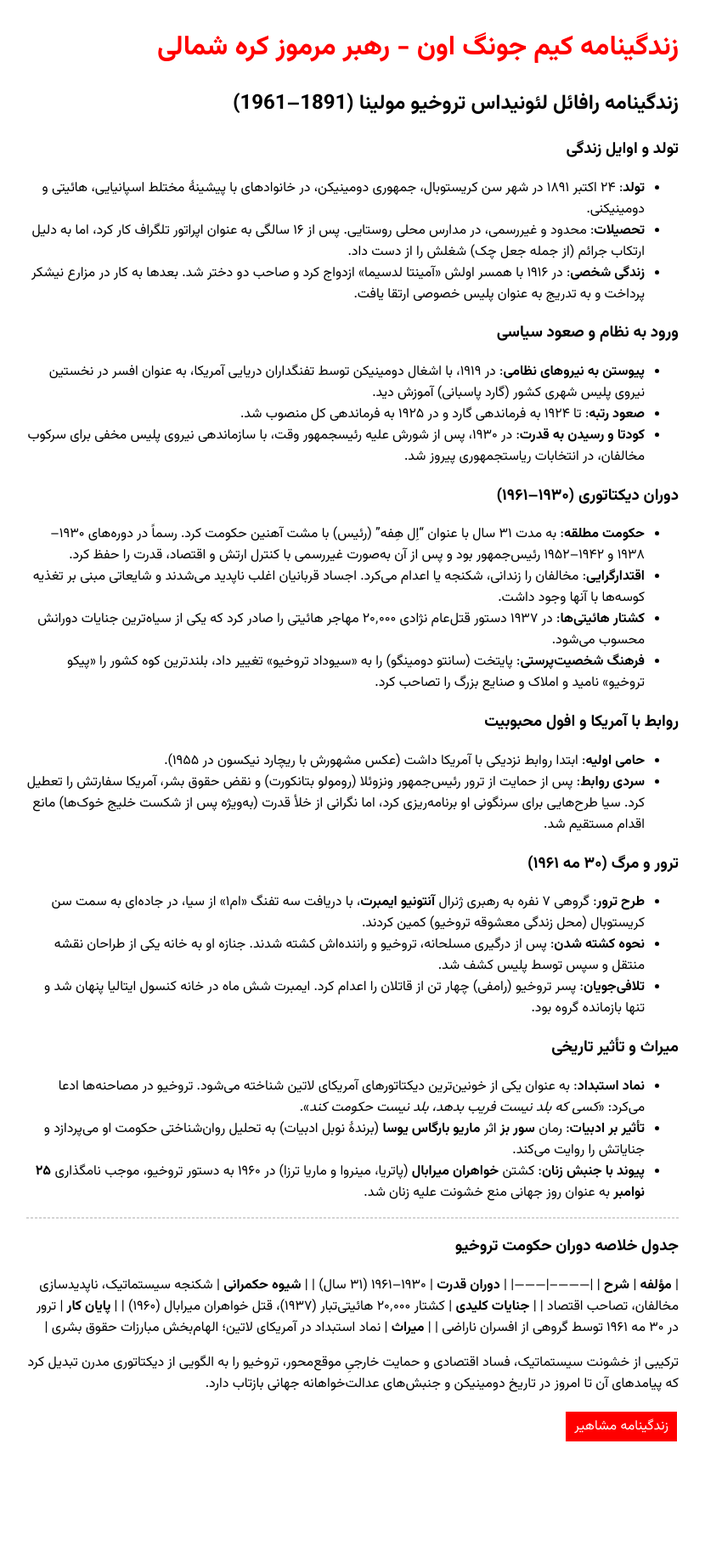
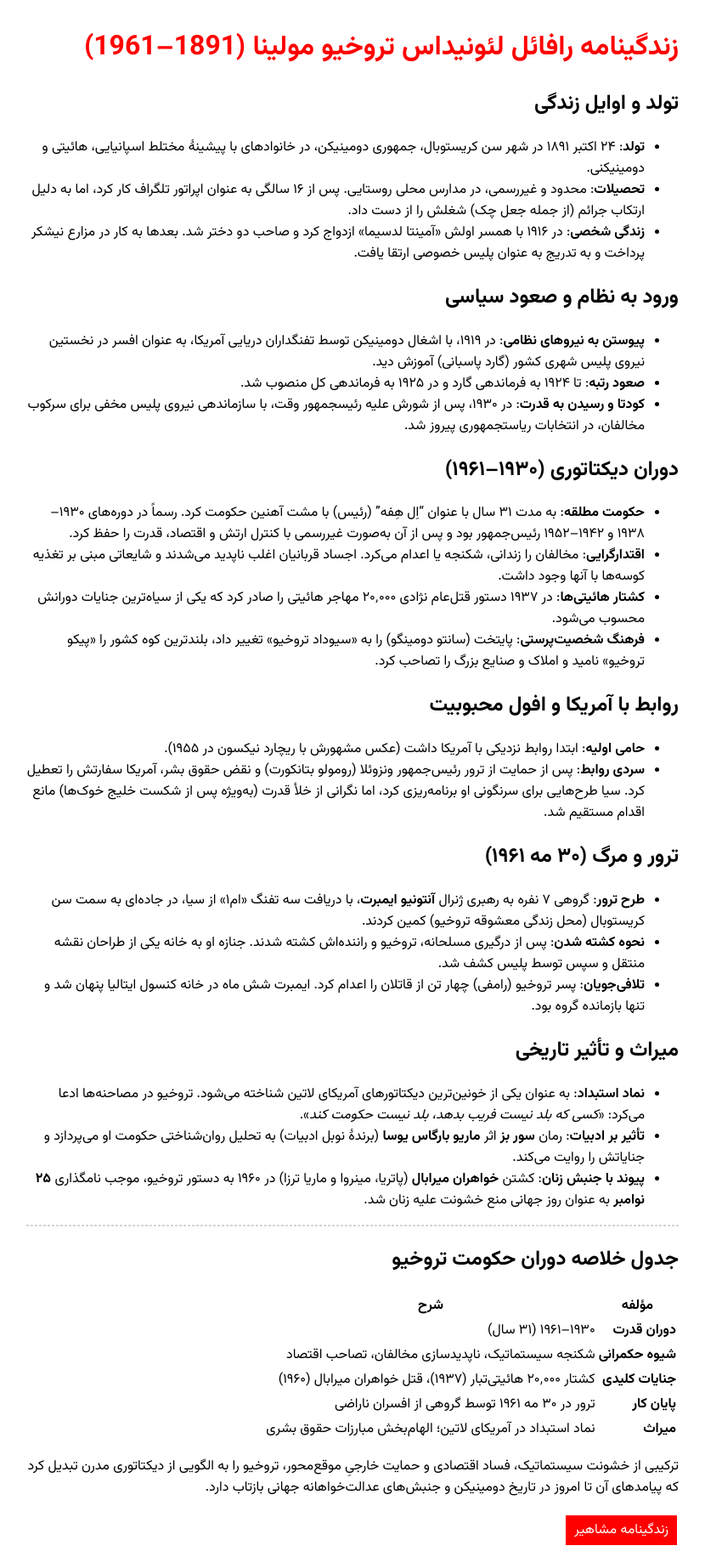
Before and after one commit to darkblog/darkblog.github.io, a Jekyll site: the page built from _posts/2025-7-3-31.md, in a window 1280 px wide. Shown: the whole page at 85% size, without its empty margins (225-1055 px from the left). Built offline with Jekyll 4.4.1, drawn with Linux system fonts in a browser that asks for light colours; before the commit the page ends 1710 px from its top, so only the background shows below that.

Commit message:
Update 2025-7-3-31.md

```diff
--- a/_posts/2025-7-3-31.md
+++ b/_posts/2025-7-3-31.md
@@ -1,43 +1,42 @@
 ---
 layout: post
-title: زندگینامه کیم جونگ اون - رهبر مرموز کره شمالی
+title: زندگینامه رافائل لئونیداس تروخیو مولینا (1891–1961)
 ---
 
-## زندگینامه رافائل لئونیداس تروخیو مولینا (1891–1961)
-
-### تولد و اوایل زندگی
+## تولد و اوایل زندگی
 - **تولد**: ۲۴ اکتبر ۱۸۹۱ در شهر سن کریستوبال، جمهوری دومینیکن، در خانوادهای با پیشینۀ مختلط اسپانیایی، هائیتی و دومینیکنی.
 - **تحصیلات**: محدود و غیررسمی، در مدارس محلی روستایی. پس از ۱۶ سالگی به عنوان اپراتور تلگراف کار کرد، اما به دلیل ارتکاب جرائم (از جمله جعل چک) شغلش را از دست داد.
 - **زندگی شخصی**: در ۱۹۱۶ با همسر اولش «آمینتا لدسیما» ازدواج کرد و صاحب دو دختر شد. بعدها به کار در مزارع نیشکر پرداخت و به تدریج به عنوان پلیس خصوصی ارتقا یافت.
 
-### ورود به نظام و صعود سیاسی
+## ورود به نظام و صعود سیاسی
 - **پیوستن به نیروهای نظامی**: در ۱۹۱۹، با اشغال دومینیکن توسط تفنگداران دریایی آمریکا، به عنوان افسر در نخستین نیروی پلیس شهری کشور (گارد پاسبانی) آموزش دید.
 - **صعود رتبه**: تا ۱۹۲۴ به فرماندهی گارد و در ۱۹۲۵ به فرماندهی کل منصوب شد.
 - **کودتا و رسیدن به قدرت**: در ۱۹۳۰، پس از شورش علیه رئیسجمهور وقت، با سازماندهی نیروی پلیس مخفی برای سرکوب مخالفان، در انتخابات ریاستجمهوری پیروز شد.
 
-### دوران دیکتاتوری (۱۹۳۰–۱۹۶۱)
+## دوران دیکتاتوری (۱۹۳۰–۱۹۶۱)
 - **حکومت مطلقه**: به مدت ۳۱ سال با عنوان "اِل هِفه" (رئیس) با مشت آهنین حکومت کرد. رسماً در دوره‌های ۱۹۳۰–۱۹۳۸ و ۱۹۴۲–۱۹۵۲ رئیس‌جمهور بود و پس از آن به‌صورت غیررسمی با کنترل ارتش و اقتصاد، قدرت را حفظ کرد.
 - **اقتدارگرایی**: مخالفان را زندانی، شکنجه یا اعدام می‌کرد. اجساد قربانیان اغلب ناپدید می‌شدند و شایعاتی مبنی بر تغذیه کوسه‌ها با آنها وجود داشت.
 - **کشتار هائیتی‌ها**: در ۱۹۳۷ دستور قتل‌عام نژادی ۲۰٬۰۰۰ مهاجر هائیتی را صادر کرد که یکی از سیاه‌ترین جنایات دورانش محسوب می‌شود.
 - **فرهنگ شخصیت‌پرستی**: پایتخت (سانتو دومینگو) را به «سیوداد تروخیو» تغییر داد، بلندترین کوه کشور را «پیکو تروخیو» نامید و املاک و صنایع بزرگ را تصاحب کرد.
 
-### روابط با آمریکا و افول محبوبیت
+## روابط با آمریکا و افول محبوبیت
 - **حامی اولیه**: ابتدا روابط نزدیکی با آمریکا داشت (عکس مشهورش با ریچارد نیکسون در ۱۹۵۵).
 - **سردی روابط**: پس از حمایت از ترور رئیس‌جمهور ونزوئلا (رومولو بتانکورت) و نقض حقوق بشر، آمریکا سفارتش را تعطیل کرد. سیا طرح‌هایی برای سرنگونی او برنامه‌ریزی کرد، اما نگرانی از خلأ قدرت (به‌ویژه پس از شکست خلیج خوک‌ها) مانع اقدام مستقیم شد.
 
-### ترور و مرگ (۳۰ مه ۱۹۶۱)
+## ترور و مرگ (۳۰ مه ۱۹۶۱)
 - **طرح ترور**: گروهی ۷ نفره به رهبری ژنرال **آنتونیو ایمبرت**، با دریافت سه تفنگ «ام۱» از سیا، در جاده‌ای به سمت سن کریستوبال (محل زندگی معشوقه تروخیو) کمین کردند.
 - **نحوه کشته شدن**: پس از درگیری مسلحانه، تروخیو و راننده‌اش کشته شدند. جنازه او به خانه یکی از طراحان نقشه منتقل و سپس توسط پلیس کشف شد.
 - **تلافی‌جویان**: پسر تروخیو (رامفی) چهار تن از قاتلان را اعدام کرد. ایمبرت شش ماه در خانه کنسول ایتالیا پنهان شد و تنها بازمانده گروه بود.
 
-### میراث و تأثیر تاریخی
+## میراث و تأثیر تاریخی
 - **نماد استبداد**: به عنوان یکی از خونین‌ترین دیکتاتورهای آمریکای لاتین شناخته می‌شود. تروخیو در مصاحنه‌ها ادعا می‌کرد: «*کسی که بلد نیست فریب بدهد، بلد نیست حکومت کند*».
 - **تأثیر بر ادبیات**: رمان **سور بز** اثر **ماریو بارگاس یوسا** (برندۀ نوبل ادبیات) به تحلیل روان‌شناختی حکومت او می‌پردازد و جنایاتش را روایت می‌کند.
 - **پیوند با جنبش زنان**: کشتن **خواهران میرابال** (پاتریا، مینروا و ماریا ترزا) در ۱۹۶۰ به دستور تروخیو، موجب نامگذاری **۲۵ نوامبر** به عنوان روز جهانی منع خشونت علیه زنان شد.
 
 ---
 
-### جدول خلاصه دوران حکومت تروخیو
+## جدول خلاصه دوران حکومت تروخیو
+
 | **مؤلفه** | **شرح** |
 |-----------|---------|
 | **دوران قدرت** | ۱۹۳۰–۱۹۶۱ (۳۱ سال) |
```
